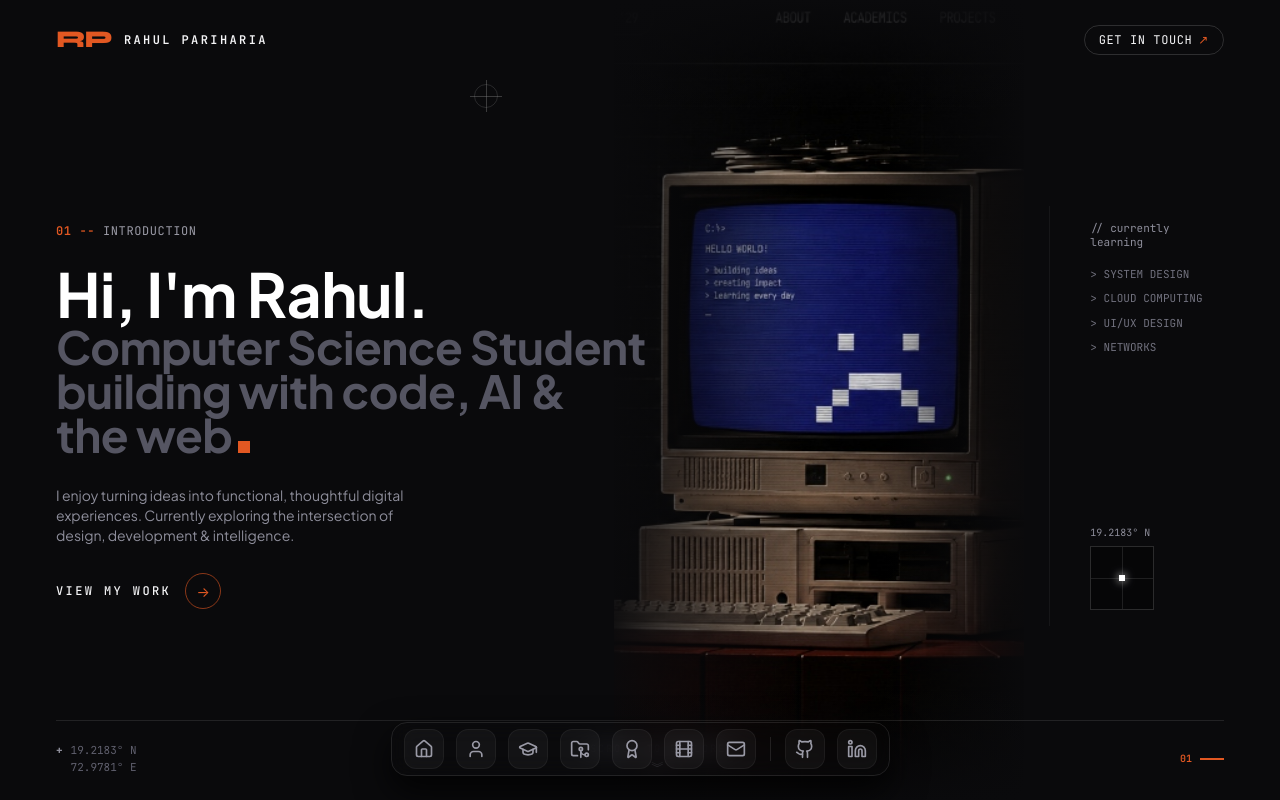
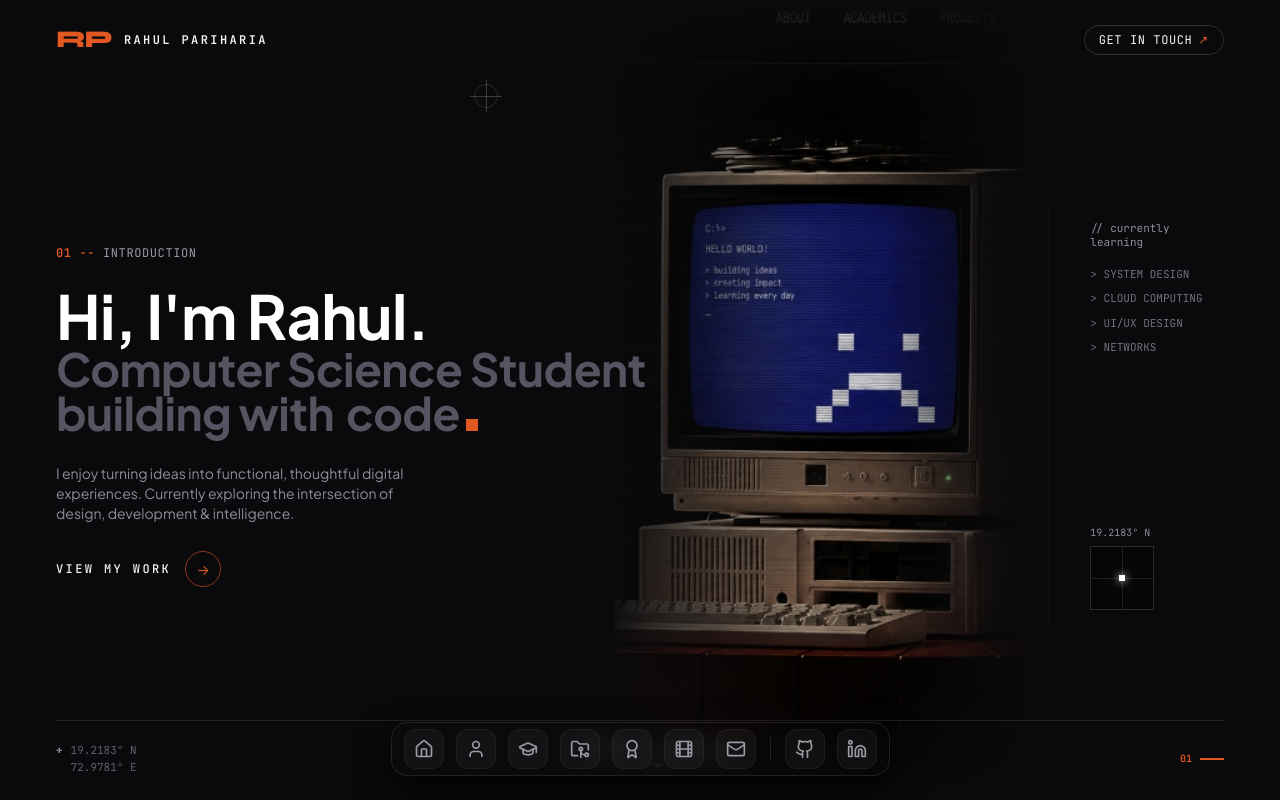
Before and after one commit to rp352/rahulportfoliopersonal, a React (Vite) app: page / in a window 1280 px wide. Shown: the top 800 px of the page. Built offline with nearby package versions, Linux system fonts and the light colour scheme.

Commit message:
feat(hero): integrate motion-primitives TextLoop for animated headline

```diff
--- a/src/components/Hero.tsx
+++ b/src/components/Hero.tsx
@@ -2,6 +2,7 @@ import React, { useRef, useState, useEffect } from 'react';
 import { motion, useScroll, useTransform } from 'framer-motion';
 import { scrollToTarget } from '../lib/scroll';
 import { TextScramble } from './ui/text-scramble';
+import { TextLoop } from './ui/text-loop';
 
 export const Hero: React.FC = () => {
   const containerRef = useRef<HTMLDivElement>(null);
@@ -105,25 +106,26 @@ export const Hero: React.FC = () => {
               Computer Science Student
             </motion.h2>
 
-            {/* building with code, AI & */}
+            {/* building with [TextLoop: code / AI / the web] */}
             <motion.h2
               initial={{ opacity: 0, y: 15 }}
               animate={{ opacity: 1, y: 0 }}
               transition={{ duration: 0.8, delay: 0.55, ease: [0.16, 1, 0.3, 1] }}
-              className="text-2xl sm:text-3xl md:text-4xl lg:text-[2.85rem] text-[#555562] leading-[1.12] whitespace-normal sm:whitespace-nowrap"
+              className="text-2xl sm:text-3xl md:text-4xl lg:text-[2.85rem] text-[#555562] leading-[1.12] flex items-baseline flex-wrap gap-x-2 sm:gap-x-3"
             >
-              building with code, AI &
-            </motion.h2>
-
-            {/* the web. (with square red/orange period) */}
-            <motion.h2
-              initial={{ opacity: 0, y: 15 }}
-              animate={{ opacity: 1, y: 0 }}
-              transition={{ duration: 0.8, delay: 0.7, ease: [0.16, 1, 0.3, 1] }}
-              className="text-2xl sm:text-3xl md:text-4xl lg:text-[2.85rem] text-[#555562] leading-[1.12] flex items-baseline"
-            >
-              <span>the web</span>
-              <span className="inline-block w-2.5 h-2.5 sm:w-3 sm:h-3 bg-[#E25822] ml-1.5 mb-1" />
+              <span>building with</span>
+              <span className="inline-flex items-baseline">
+                <TextLoop
+                  className="overflow-y-clip"
+                  interval={2.2}
+                  transition={{ duration: 0.35, ease: [0.16, 1, 0.3, 1] }}
+                >
+                  <span>code</span>
+                  <span>AI</span>
+                  <span>the web</span>
+                </TextLoop>
+                <span className="inline-block w-2.5 h-2.5 sm:w-3 sm:h-3 bg-[#E25822] ml-1.5 mb-0.5 sm:mb-1 self-baseline" />
+              </span>
             </motion.h2>
 
           </div>
--- /dev/null
+++ b/src/components/ui/text-loop.tsx
@@ -0,0 +1,82 @@
+'use client';
+
+import { Children, useEffect, useState } from 'react';
+import {
+  AnimatePresence,
+  AnimatePresenceProps,
+  motion,
+  Transition,
+  Variants,
+} from 'framer-motion';
+import { cn } from '../../lib/utils';
+
+export type TextLoopProps = {
+  children: React.ReactNode;
+  className?: string;
+  interval?: number;
+  transition?: Transition;
+  variants?: Variants;
+  onIndexChange?: (index: number) => void;
+  trigger?: boolean;
+  mode?: AnimatePresenceProps['mode'];
+};
+
+export function TextLoop({
+  children,
+  className,
+  interval = 2,
+  transition = { duration: 0.35, ease: [0.16, 1, 0.3, 1] },
+  variants,
+  onIndexChange,
+  trigger = true,
+  mode = 'popLayout',
+}: TextLoopProps) {
+  const [currentIndex, setCurrentIndex] = useState(0);
+  const items = Children.toArray(children);
+
+  useEffect(() => {
+    if (!trigger || items.length <= 1) return;
+
+    const intervalId = setInterval(() => {
+      setCurrentIndex((prevIndex) => {
+        const nextIndex = (prevIndex + 1) % items.length;
+        onIndexChange?.(nextIndex);
+        return nextIndex;
+      });
+    }, interval * 1000);
+
+    return () => clearInterval(intervalId);
+  }, [items.length, interval, onIndexChange, trigger]);
+
+  const motionVariants: Variants = {
+    initial: { y: 16, opacity: 0 },
+    animate: { y: 0, opacity: 1 },
+    exit: { y: -16, opacity: 0 },
+    ...variants,
+  };
+
+  return (
+    <span
+      className={cn(
+        'relative inline-flex overflow-hidden whitespace-nowrap align-baseline',
+        className
+      )}
+    >
+      <AnimatePresence mode={mode} initial={false}>
+        <motion.span
+          key={currentIndex}
+          initial="initial"
+          animate="animate"
+          exit="exit"
+          transition={transition}
+          variants={motionVariants}
+          className="inline-block"
+        >
+          {items[currentIndex]}
+        </motion.span>
+      </AnimatePresence>
+    </span>
+  );
+}
+
+export default TextLoop;
```
